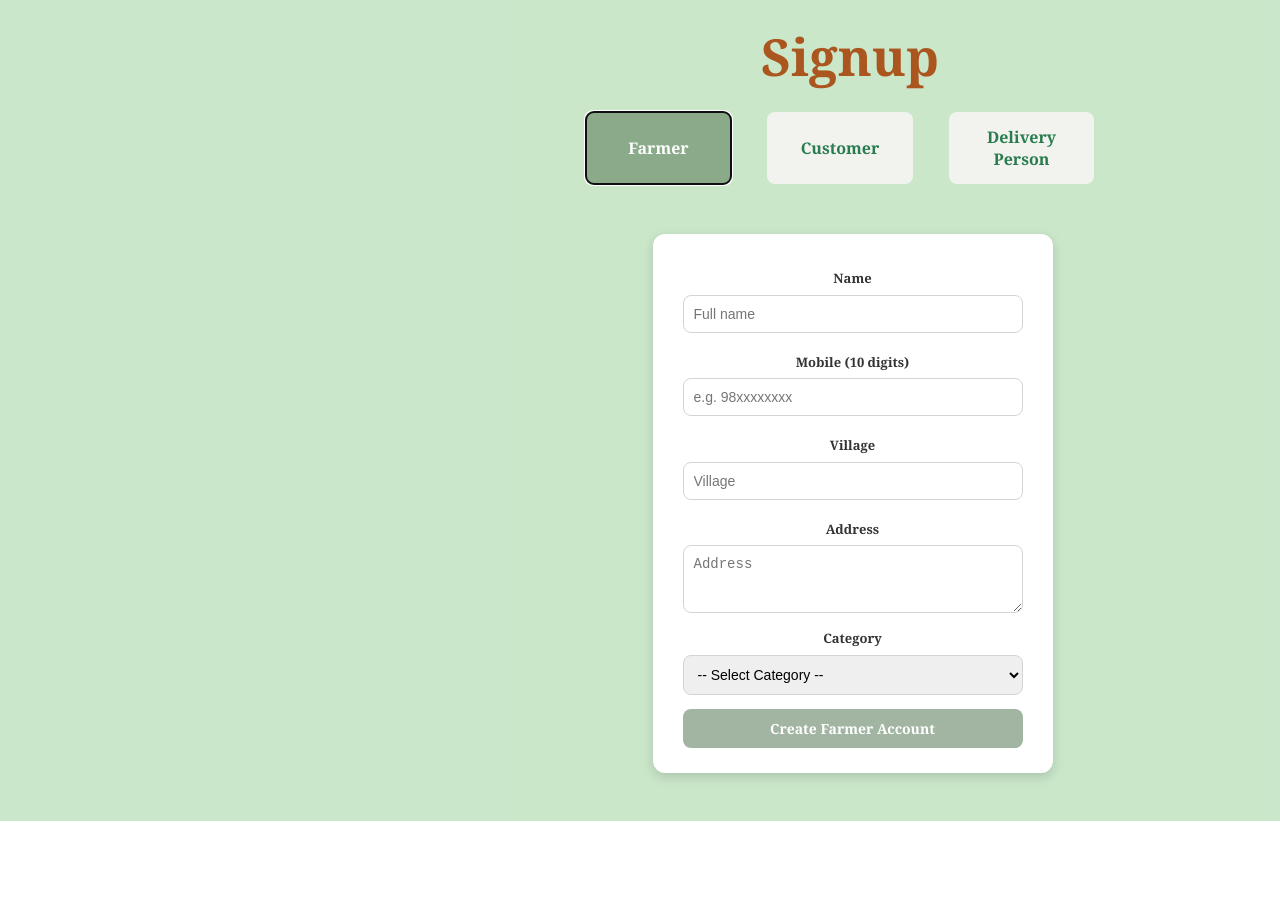
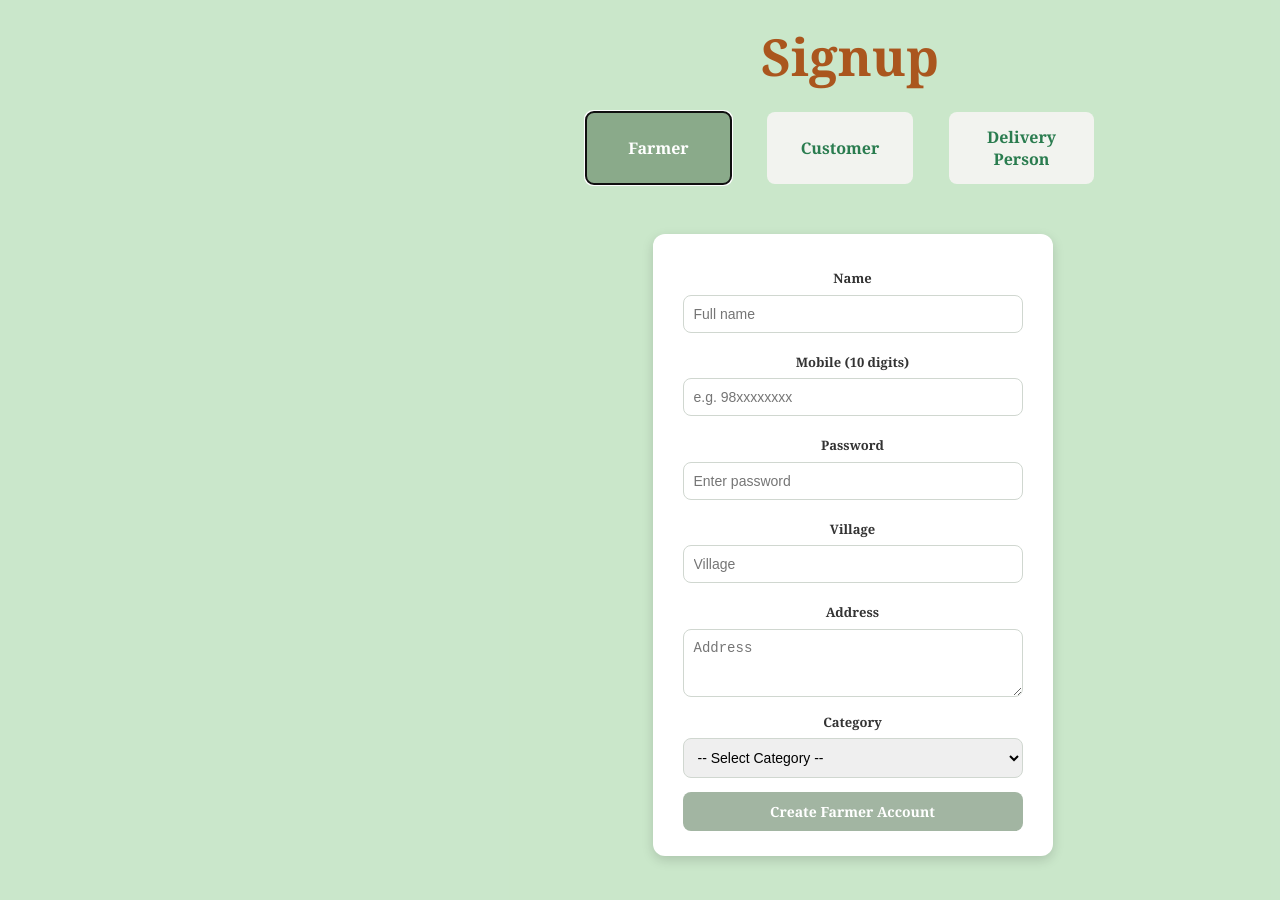
Before and after one commit to nithyasree00/react-smart-agro, a React (Vite) app: page /signup in a window 1280 px wide. Both pictures are taken after a click on the button "Farmer". Shown: the top 900 px of the page. Before the commit the page ends 821 px from the top, so only its background shows below. Built offline with nearby package versions, Linux system fonts and the light colour scheme.

Commit message:
react branch push

```diff
--- a/src/pages/Signup.jsx
+++ b/src/pages/Signup.jsx
@@ -6,11 +6,15 @@ const Signup = () => {
   const [formData, setFormData] = useState({
     name: "",
     mobile: "",
+    password: "",
     village: "",
     address: "",
     category: "",
+    enteredOtp: "",
   });
   const [message, setMessage] = useState({ type: "", text: "" });
+  const [otpSent, setOtpSent] = useState(false);
+  const [otp, setOtp] = useState("");
 
   // validation regex
   const nameRe = /^[A-Za-z ]+$/;
@@ -30,17 +34,46 @@ const Signup = () => {
     setFormData({ ...formData, [name]: value });
   };
 
-  const handleSubmit = (e) => {
+  // Step 1: send OTP
+  const handleSendOtp = (e) => {
     e.preventDefault();
-    setMessage({ type: "", text: "" });
+    const { mobile } = formData;
 
-    const { name, mobile, village, address, category } = formData;
+    if (!mobileRe.test(mobile)) {
+      return setMessage({ type: "error", text: "Mobile must be 10 digits and start with 6/7/8/9." });
+    }
+    if (!formData.password || formData.password.length < 6) {
+      return setMessage({ type: "error", text: "Password must be at least 6 characters." });
+    }
+
+    // simulate OTP generation
+    const generatedOtp = Math.floor(100000 + Math.random() * 900000).toString();
+    setOtp(generatedOtp);
+    setOtpSent(true);
+    setMessage({ type: "success", text: `OTP sent to ${mobile} (Simulated: ${generatedOtp})` });
+  };
+
+  // Step 2: verify OTP and submit
+  const handleVerifyOtp = (e) => {
+    e.preventDefault();
+    if (formData.enteredOtp === otp) {
+      handleSubmitFinal();
+    } else {
+      setMessage({ type: "error", text: "Invalid OTP." });
+    }
+  };
+
+  const handleSubmitFinal = () => {
+    const { name, mobile, password, village, address, category } = formData;
 
     if (!nameRe.test(name)) {
       return setMessage({ type: "error", text: "Name must contain only letters and spaces." });
     }
     if (!mobileRe.test(mobile)) {
       return setMessage({ type: "error", text: "Mobile must be 10 digits and start with 6/7/8/9." });
+    }
+    if (!password || password.length < 6) {
+      return setMessage({ type: "error", text: "Password must be at least 6 characters." });
     }
     if (!villageRe.test(village)) {
       return setMessage({ type: "error", text: "Village must contain only letters and spaces." });
@@ -53,8 +86,9 @@ const Signup = () => {
     }
 
     setMessage({ type: "success", text: "Account created successfully (simulated)." });
-    setFormData({ name: "", mobile: "", village: "", address: "", category: "" });
-
+    setFormData({ name: "", mobile: "", password: "", village: "", address: "", category: "", enteredOtp: "" });
+    setOtpSent(false);
+    setOtp("");
     setTimeout(() => setMessage({ type: "", text: "" }), 2500);
   };
 
@@ -71,8 +105,9 @@ const Signup = () => {
 
       {/* Form */}
       {role && (
-        <div >
-          <form onSubmit={handleSubmit} className="card">
+        <div>
+          {!otpSent ? (
+            <form onSubmit={handleSendOtp} className="card">
               <label>Name</label>
               <input
                 type="text"
@@ -89,6 +124,16 @@ const Signup = () => {
                 name="mobile"
                 placeholder="e.g. 98xxxxxxxx"
                 value={formData.mobile}
+                onChange={handleChange}
+                required
+              />
+
+              <label>Password</label>
+              <input
+                type="password"
+                name="password"
+                placeholder="Enter password"
+                value={formData.password}
                 onChange={handleChange}
                 required
               />
@@ -141,6 +186,24 @@ const Signup = () => {
                   : "Create Delivery Account"}
               </button>
             </form>
+          ) : (
+            <form onSubmit={handleVerifyOtp} className="card">
+              <label>Enter OTP</label>
+              <input
+                type="text"
+                name="enteredOtp"
+                placeholder="Enter OTP"
+                value={formData.enteredOtp}
+                onChange={handleChange}
+                required
+              />
+              <button type="submit">Verify OTP</button>
+            </form>
+          )}
+
+          {message.text && (
+            <p className={message.type === "error" ? "error" : "success"}>{message.text}</p>
+          )}
         </div>
       )}
 
```
Also changed, not shown: package.json (+20 -2 lines), 1 other file (tests, documents, lock files or other folders). Lines whose indentation alone changed are shown as unchanged.
